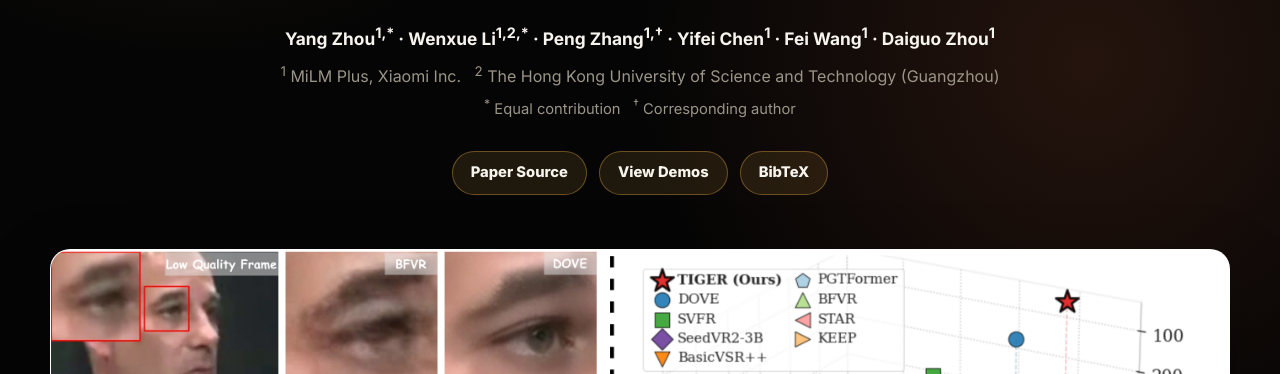
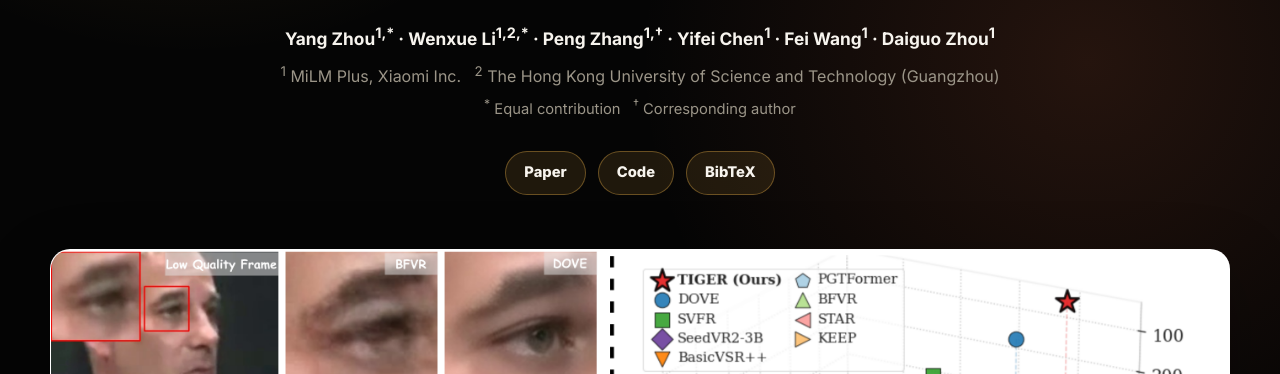
Before and after one commit to yzhoulv/Tiger, a plain HTML site: page index.html in a window 1280 px wide. Shown: the part 426-800 px from the top of the page. Drawn offline with Linux system fonts and the light colour scheme.

Commit message:
Update hero actions links in index.html
Updated links in the hero actions section to include a code repository and simplified the paper link text.

```diff
--- a/index.html
+++ b/index.html
@@ -30,8 +30,8 @@
       <p class="hero-affiliation"><sup>1</sup> MiLM Plus, Xiaomi Inc. &nbsp; <sup>2</sup> The Hong Kong University of Science and Technology (Guangzhou)</p>
       <p class="hero-notes"><sup>*</sup> Equal contribution &nbsp; <sup>†</sup> Corresponding author</p>
       <div class="hero-actions">
-        <a class="btn" href="https://arxiv.org/abs/2606.24336">Paper Source</a>
-        <a class="btn" href="#demos">View Demos</a>
+        <a class="btn" href="https://arxiv.org/abs/2606.24336">Paper</a>
+        <a class="btn" href="https://github.com/PixCtrol/Tiger">Code</a>
         <a class="btn" href="#citation">BibTeX</a>
       </div>
     </section>
```
